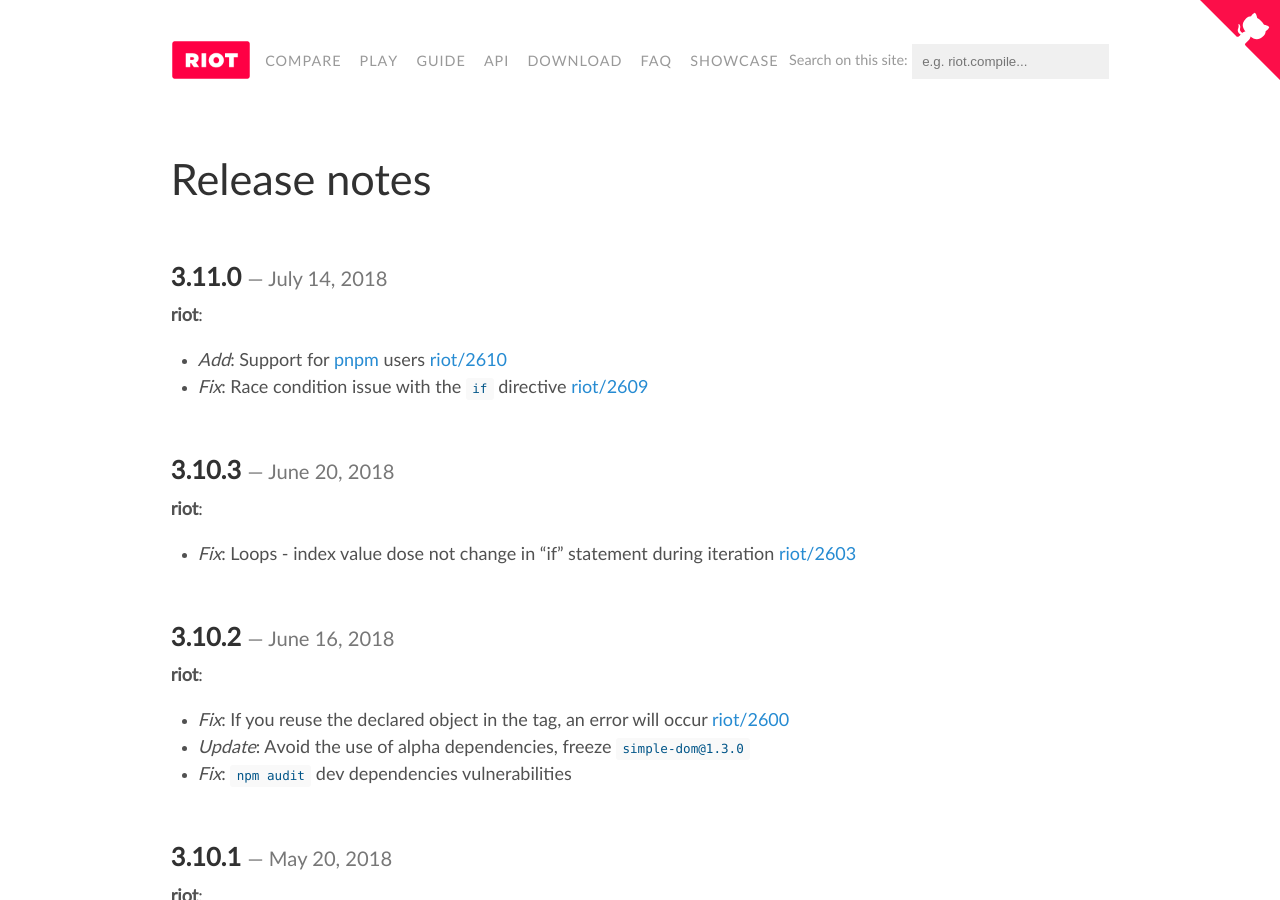
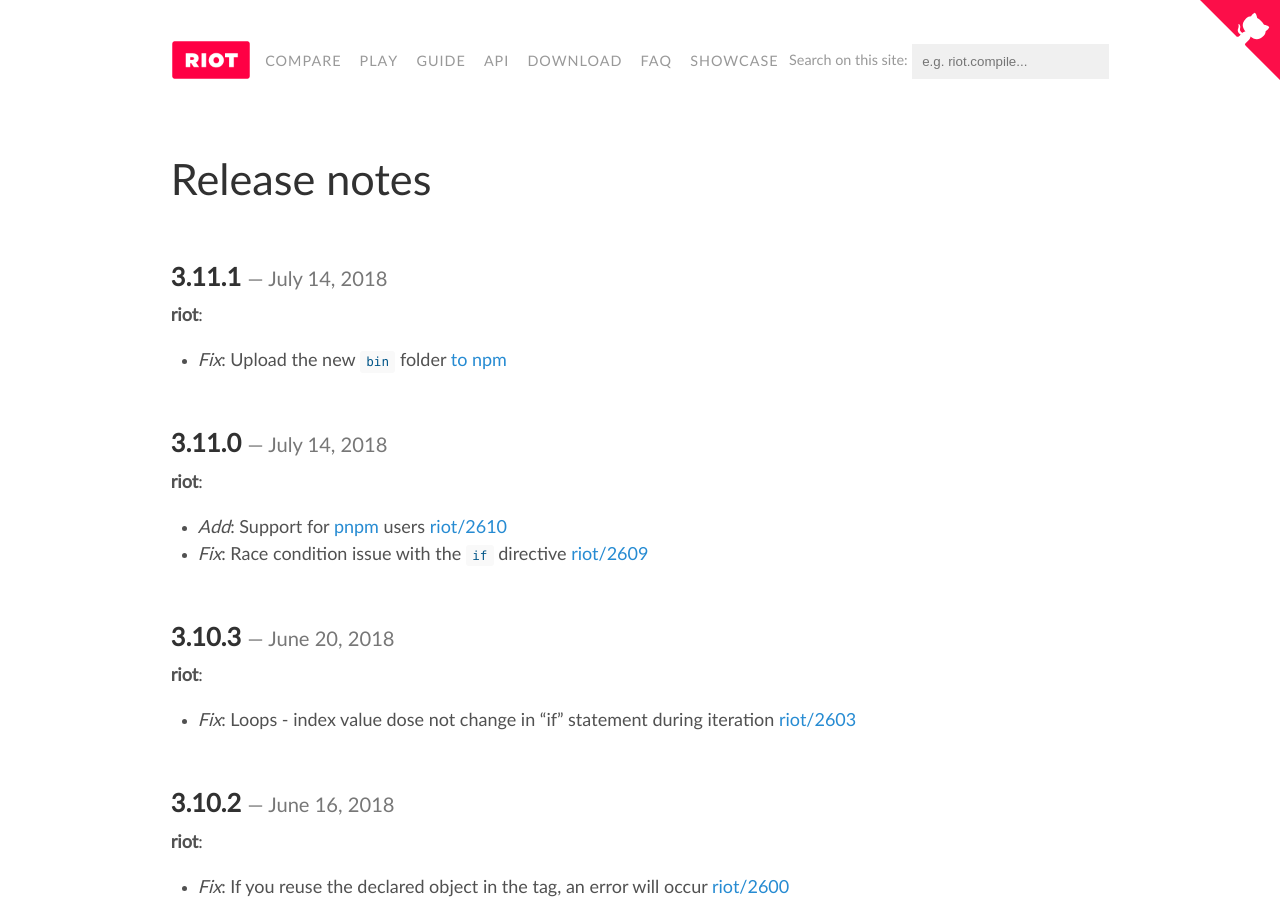
Before and after one commit to riot/riot.github.io, a Jekyll site: the page built from release-notes.md, in a window 1280 px wide and 900 px high. Built offline with Jekyll 4.4.1, drawn with Linux system fonts in a browser that asks for light colours; nearby versions of some CDN libraries; emoji names are drawn with the system emoji font; comment, search, counter and statistics services are not loaded.

Commit message:
added: hotfix release notes

```diff
--- a/_config.yml
+++ b/_config.yml
@@ -42,7 +42,7 @@ author:
 minor_version:       3.11
 v2_minor_version:    2.6
 
-version:             3.11.0
+version:             3.11.1
 v2_version:          2.6.8
 version_slurp:       Add support for pnpm users
 v2_version_slurp:    Security patch against XSS injections
--- a/release-notes.md
+++ b/release-notes.md
@@ -5,6 +5,11 @@ id: release-notes
 ---
 
 # {{ page.title }}
+
+## 3.11.1 *July 14, 2018*
+
+__riot__:
+  - _Fix_: Upload the new `bin` folder [to npm](https://github.com/riot/riot/commit/f4b6a76ff28cfed19f944c67e2d0d86832183f62)
 
 ## 3.11.0 *July 14, 2018*
 
```
